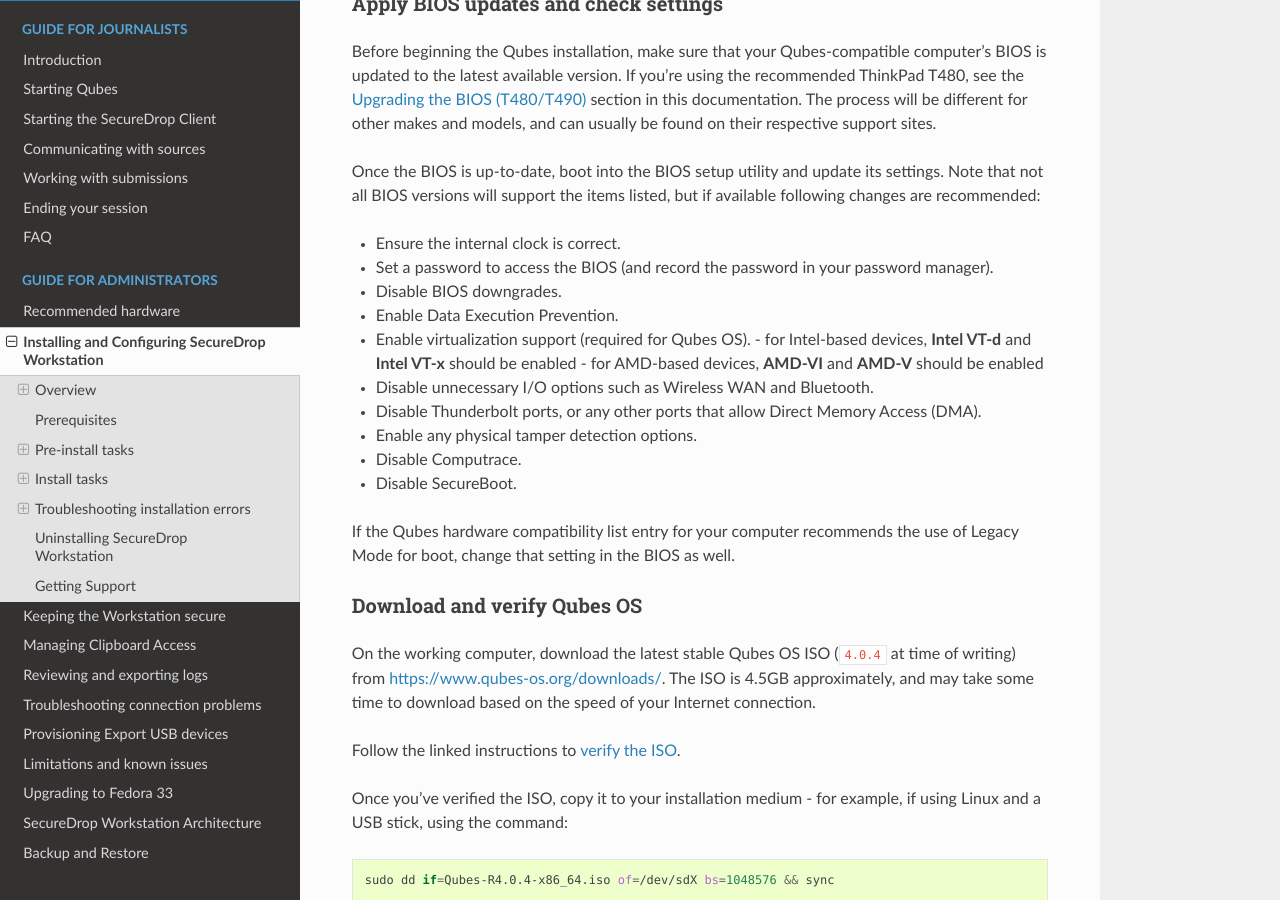
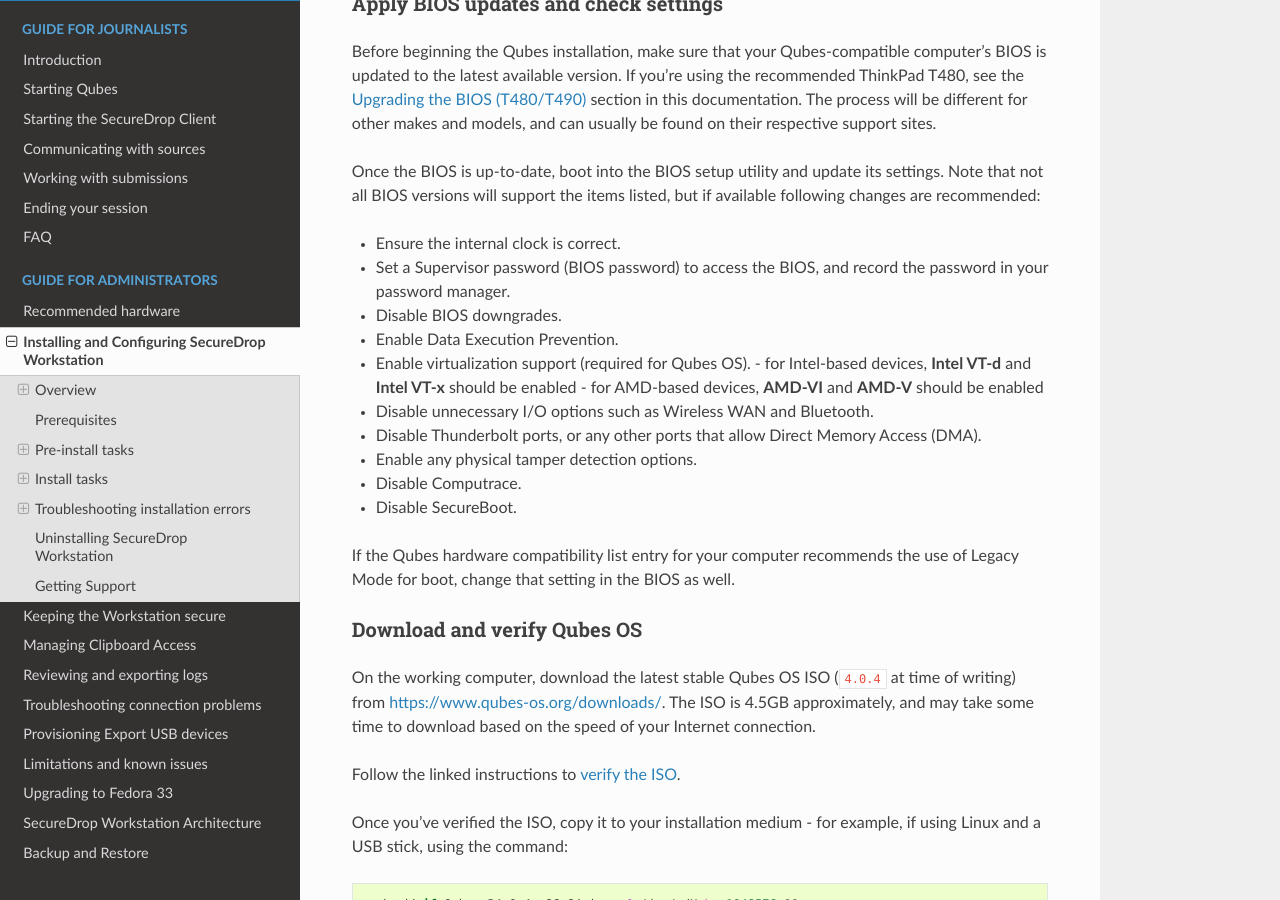
Before and after one commit to freedomofpress/securedrop-workstation-docs, a Sphinx documentation site: the page built from docs/admin/install.rst, in a window 1280 px wide and 900 px high, scrolled down 3015 px. Built offline with Sphinx 7.4.7 and the Read the Docs theme 2.0.0, drawn with Linux system fonts in a browser that asks for light colours.

Commit message:
update to term used in lenovo docs

```diff
--- a/docs/admin/install.rst
+++ b/docs/admin/install.rst
@@ -101,7 +101,7 @@
 Once the BIOS is up-to-date, boot into the BIOS setup utility and update its settings. Note that not all BIOS versions will support the items listed, but if available following changes are recommended:
 
 - Ensure the internal clock is correct.
-- Set a password to access the BIOS (and record the password in your password manager).
+- Set a Supervisor password (BIOS password) to access the BIOS, and record the password in your password manager.
 - Disable BIOS downgrades.
 - Enable Data Execution Prevention.
 - Enable virtualization support (required for Qubes OS).
```
